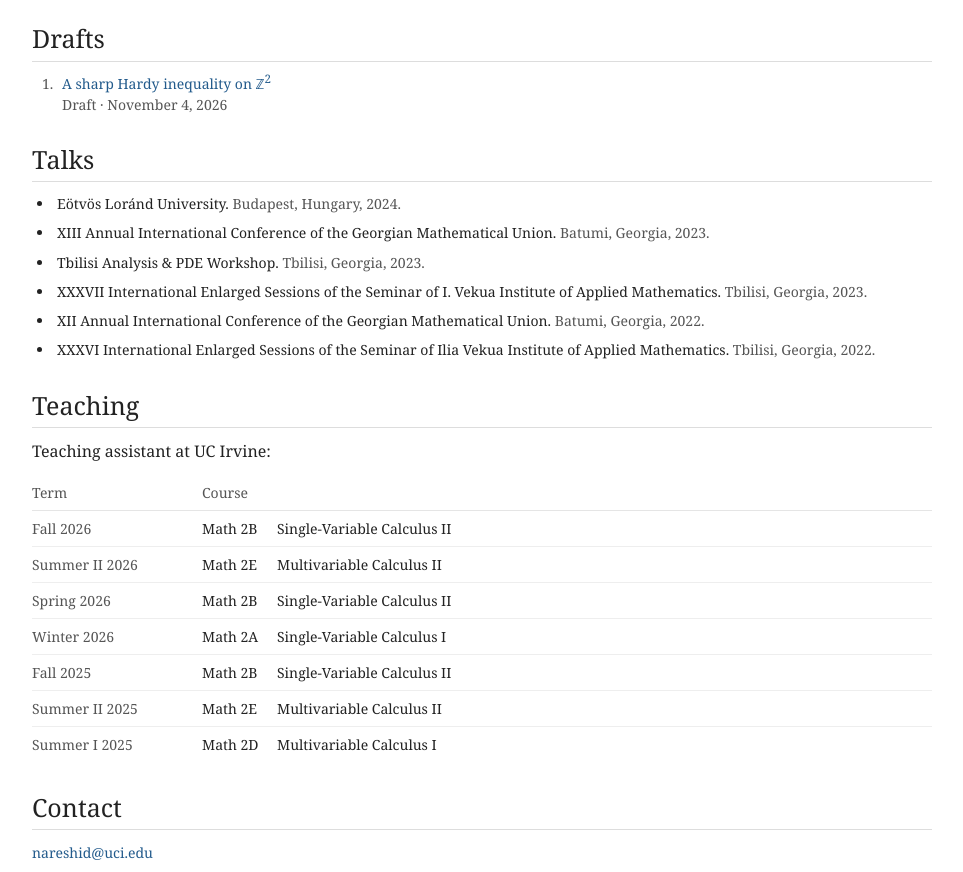
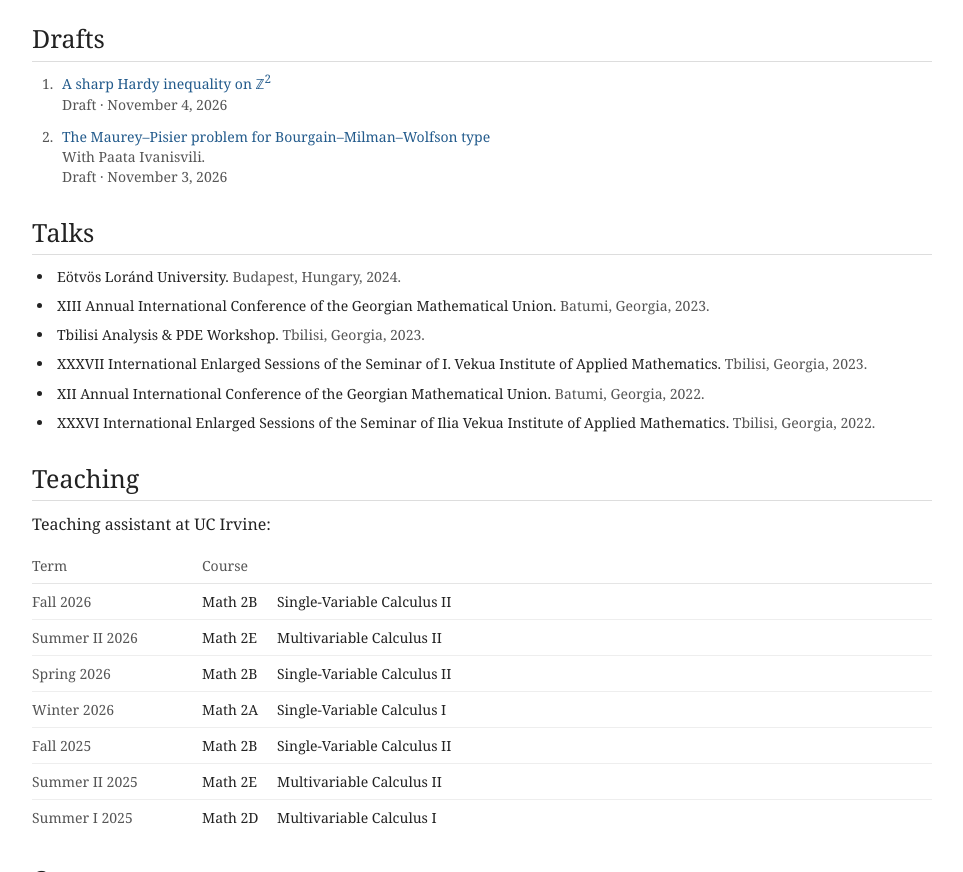
Before and after one commit to nareshidze/nareshidze.github.io, a plain HTML site: page index.html in a window 1280 px wide. Shown: the part 1200-2072 px from the top of the page, without its empty margins (158-1121 px from the left). Drawn offline with Linux system fonts and the light colour scheme.

Commit message:
Add BMW paper with Paata Ivanisvili to drafts

```diff
--- a/index.html
+++ b/index.html
@@ -141,6 +141,13 @@
             <p class="paper-venue">Draft · <time datetime="2026-11-04">November 4, 2026</time></p>
           </article>
         </li>
+        <li class="paper" id="areshidzeIvanisvili2026bmw">
+          <article aria-labelledby="title-areshidzeIvanisvili2026bmw">
+            <h3 class="paper-title" id="title-areshidzeIvanisvili2026bmw"><a href="https://paatai.github.io/ai-proofs/bmw-maurey-pisier/bmw-maurey-pisier.pdf">The Maurey–Pisier problem for Bourgain–Milman–Wolfson type</a></h3>
+            <p class="paper-authors">With Paata Ivanisvili.</p>
+            <p class="paper-venue">Draft · <time datetime="2026-11-03">November 3, 2026</time></p>
+          </article>
+        </li>
       </ol>
     </section>
     <section id="talks" aria-labelledby="talks-title"><h2 id="talks-title">Talks</h2><ul class="talks"><li>Eötvös Loránd University. <span class="muted">Budapest, Hungary, 2024.</span></li>
```
